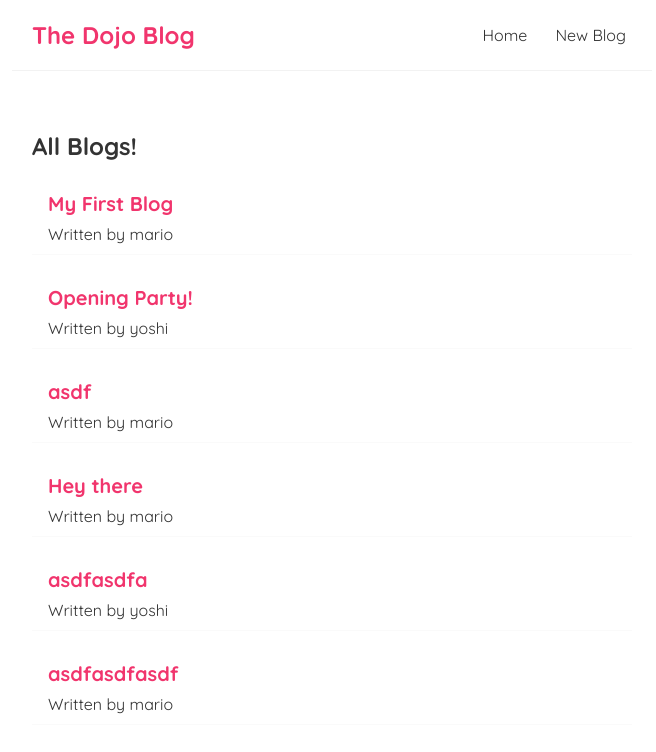
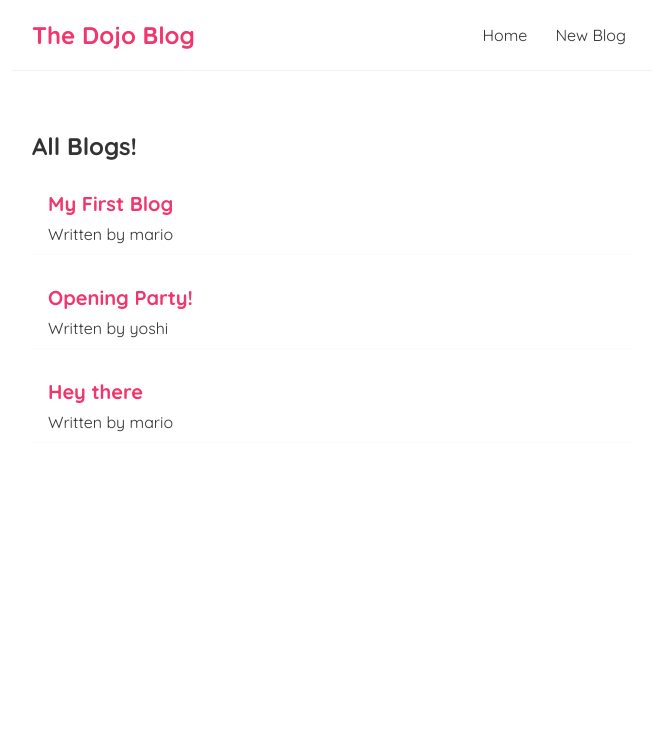
Before and after one commit to sam-sly/dojo-blog-practice, a React (Create React App) app: page / in a window 1280 px wide. Shown: the top 752 px of the page, without its empty margins (308-964 px from the left). Built offline with nearby package versions, Linux system fonts and the light colour scheme; data requests are answered from the project's data file; the HTML template or start-up script is replaced by a standard one.

Commit message:
DELETE request lesson

```diff
--- a/data/db.json
+++ b/data/db.json
@@ -13,28 +13,10 @@
       "id": 2
     },
     {
-      "title": "asdf",
-      "body": "asdf",
-      "author": "mario",
-      "id": 3
-    },
-    {
       "title": "Hey there",
       "body": "add this blog",
       "author": "mario",
       "id": 4
-    },
-    {
-      "title": "asdfasdfa",
-      "body": "asdfadfaf",
-      "author": "yoshi",
-      "id": 5
-    },
-    {
-      "title": "asdfasdfasdf",
-      "body": "asdfasdfasdfasdfasdfadfadfadfad",
-      "author": "mario",
-      "id": 6
     }
   ]
 }
--- a/src/BlogDetails.js
+++ b/src/BlogDetails.js
@@ -1,10 +1,19 @@
-import { useParams } from "react-router";
+import { useHistory, useParams } from "react-router";
 import useFetch from "./useFetch";
 
 const BlogDetails = () => {
 
     const { id } = useParams();
     const { data: blog, error, isPending } = useFetch('http://localhost:8000/blogs/' + id);
+    const history = useHistory();
+
+    const handleClick = () => {
+        fetch('http://localhost:8000/blogs/' + blog.id, {
+            method: 'DELETE'
+        }).then(() => {
+            history.push('/');
+        })
+    }
 
     return (
         <div className="blog-details">
@@ -15,6 +24,7 @@
                     <h2>{ blog.title }</h2>
                     <p>Written by { blog.author }</p>
                     <div>{ blog.body }</div>
+                    <button onClick={handleClick}>Delete</button>
                 </article>
             )}
         </div>
```
